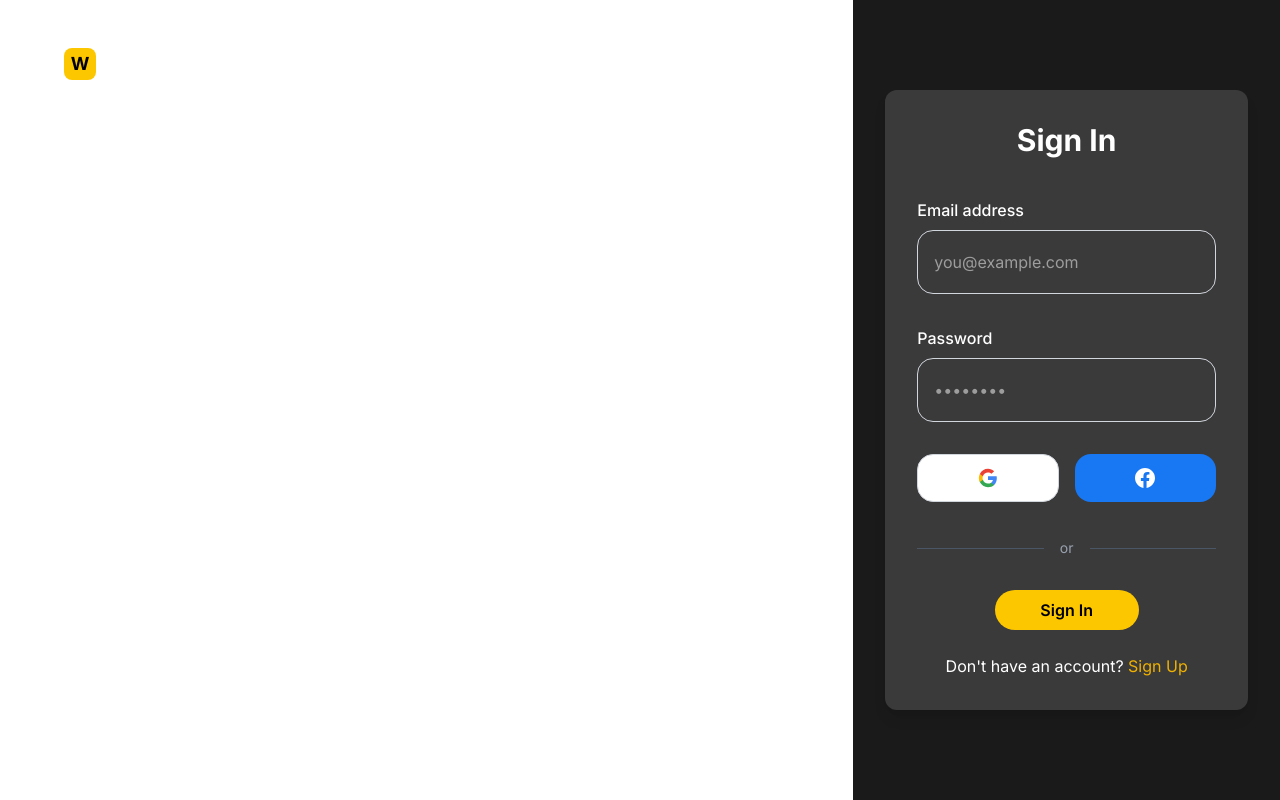
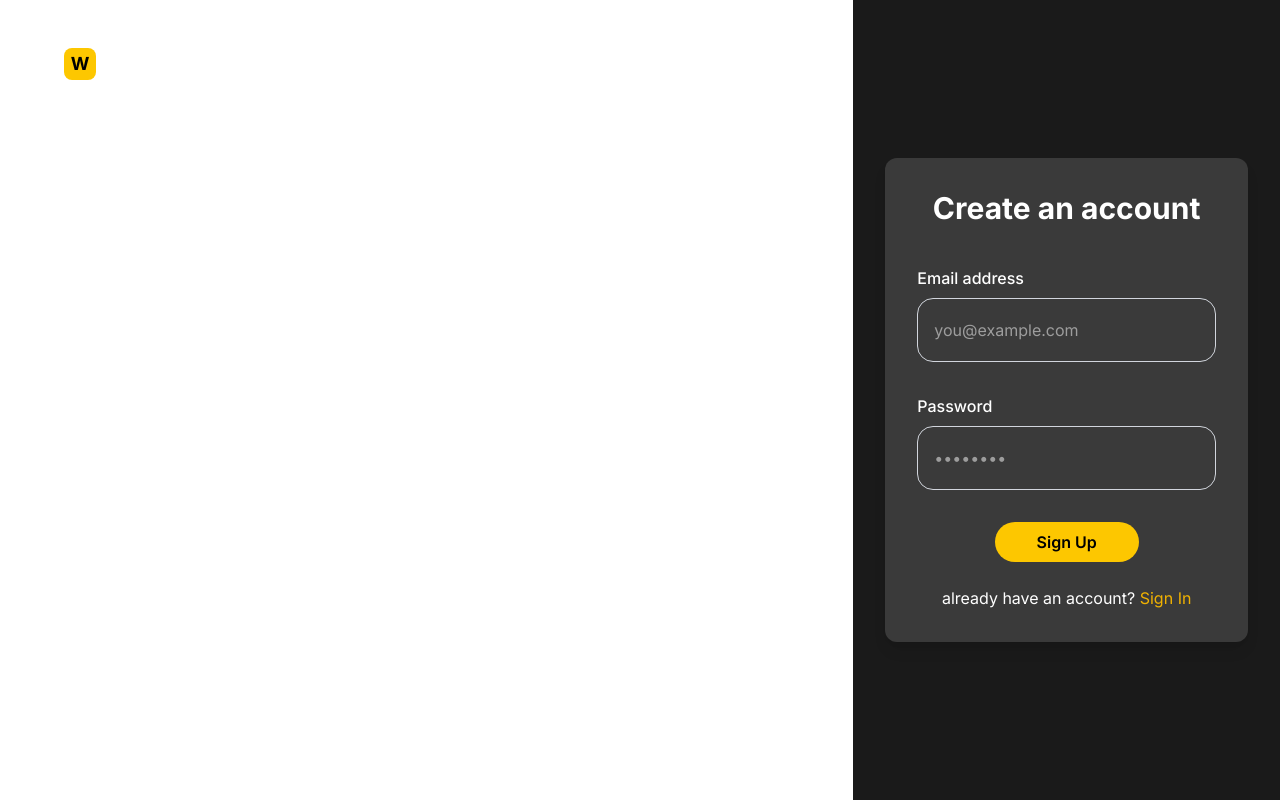
Before and after one commit to PaulP1406/Wealth-Pilot, a Next.js app in the folder wealth-wise/: page /auth/signup in a window 1280 px wide. Shown: the top 800 px of the page. Built offline with nearby package versions, Linux system fonts and the light colour scheme; grey boxes are pictures that could not be loaded.

Commit message:
sign up page clean up

```diff
--- a/wealth-wise/src/app/auth/signup/page.tsx
+++ b/wealth-wise/src/app/auth/signup/page.tsx
@@ -1,12 +1,13 @@
+import Link from 'next/link';
 export default function SignInPage() {
     return (
         <div className="min-h-screen bg-[#1a1a1a] flex">
             <div className="hidden md:block w-2/3 bg-white">
-                <a href = "/" className="flex items-left justify-left h-full mx-auto px-16 py-12">
+                <Link href="/" className="flex items-left justify-left h-full mx-auto px-16 py-12">
                     <div className="w-8 h-8 bg-yellow-400 rounded-lg flex items-center justify-center mr-3">
                         <span className="text-black font-bold text-lg">W</span>
                     </div>
-                </a>
+                </Link>
                 <img
                     src="/signin-illustration.svg"
                     alt="Sign In Illustration"
@@ -15,7 +16,7 @@ export default function SignInPage() {
             </div>
             <div className="w-full md:w-1/3 flex items-center justify-center p-8">
                 <main className="w-full max-w-md bg-[#3a3a3a] rounded-xl shadow-lg p-8">
-                    <h1 className="text-3xl flex justify-center font-bold text-white mb-6">Sign In</h1>
+                    <h1 className="text-3xl flex justify-center font-bold text-white mb-6">Create an account</h1>
                     <form className="space-y-6v flex flex-col items-center">
                         <div className="w-full mt-4">
                             <label htmlFor="email" className="block text-white font-medium mb-2">
@@ -44,48 +45,19 @@ export default function SignInPage() {
                             />
                         </div>
 
-                        <div className="w-full mt-8 space-y-3 grid grid-cols-2 gap-4">
-                            <button
-                                type="button"
-                                className="w-full h-12 bg-white text-gray-700 font-semibold py-2 px-4 rounded-2xl border border-gray-300 hover:bg-gray-50 transition-colors flex items-center justify-center"
-                            >
-                                <svg className="w-5 h-5 flex items-center justify-center" viewBox="0 0 24 24">
-                                    <path fill="#4285F4" d="M22.56 12.25c0-.78-.07-1.53-.2-2.25H12v4.26h5.92c-.26 1.37-1.04 2.53-2.21 3.31v2.77h3.57c2.08-1.92 3.28-4.74 3.28-8.09z"/>
-                                    <path fill="#34A853" d="M12 23c2.97 0 5.46-.98 7.28-2.66l-3.57-2.77c-.98.66-2.23 1.06-3.71 1.06-2.86 0-5.29-1.93-6.16-4.53H2.18v2.84C3.99 20.53 7.7 23 12 23z"/>
-                                    <path fill="#FBBC05" d="M5.84 14.09c-.22-.66-.35-1.36-.35-2.09s.13-1.43.35-2.09V7.07H2.18C1.43 8.55 1 10.22 1 12s.43 3.45 1.18 4.93l2.85-2.22.81-.62z"/>
-                                    <path fill="#EA4335" d="M12 5.38c1.62 0 3.06.56 4.21 1.64l3.15-3.15C17.45 2.09 14.97 1 12 1 7.7 1 3.99 3.47 2.18 7.07l3.66 2.84c.87-2.6 3.3-4.53 6.16-4.53z"/>
-                                </svg>
-                            </button>
-
-                            <button
-                                type="button"
-                                className="w-full h-12 bg-[#1877F2] text-white font-semibold py-2 px-4 rounded-2xl hover:bg-[#166FE5] transition-colors flex items-center justify-center"
-                            >
-                                <svg className="w-5 h-5 flex items-center justify-center" fill="currentColor" viewBox="0 0 24 24">
-                                    <path d="M24 12.073c0-6.627-5.373-12-12-12s-12 5.373-12 12c0 5.99 4.388 10.954 10.125 11.854v-8.385H7.078v-3.47h3.047V9.43c0-3.007 1.792-4.669 4.533-4.669 1.312 0 2.686.235 2.686.235v2.953H15.83c-1.491 0-1.956.925-1.956 1.874v2.25h3.328l-.532 3.47h-2.796v8.385C19.612 23.027 24 18.062 24 12.073z"/>
-                                </svg>
-                            </button>
-                        </div>
-
-                        <div className="w-full mt-6 flex items-center">
-                            <div className="flex-1 border-t border-gray-600"></div>
-                            <span className="px-4 text-gray-400 text-sm">or</span>
-                            <div className="flex-1 border-t border-gray-600"></div>
-                        </div>
-
                         <button
                             type="submit"
                             className="w-36 mx-auto mt-8 bg-yellow-400 text-black font-semibold py-2 rounded-4xl hover:bg-yellow-500 transition-colors"
                         >
-                            Sign In
+                            Sign Up
                         </button>
                     </form>
 
                     <div className="mt-6 text-center text-white">
-                        Don't have an account?{' '}
-                        <a href="/signup" className="text-yellow-500 hover:underline">
-                            Sign Up
-                        </a>
+                        already have an account?{' '}
+                        <Link href="/auth/signin" className="text-yellow-500 hover:underline">
+                            Sign In
+                        </Link>
                     </div>
                 </main>
             </div>
--- a/wealth-wise/src/components/navBar.tsx
+++ b/wealth-wise/src/components/navBar.tsx
@@ -17,19 +17,19 @@ export default function NavBar() {
 
                         {/* nav bar for large screens */}
                         <div className="hidden md:flex items-center space-x-12 flex-1 justify-center">
-                            <a href="#features" className="text-gray-300 hover:text-yellow-400 transition-colors">Features</a>
-                            <a href="#dashboard" className="text-gray-300 hover:text-yellow-400 transition-colors">Dashboard</a>
-                            <a href="#pricing" className="text-gray-300 hover:text-yellow-400 transition-colors">Pricing</a>
+                            <Link href="#features" className="text-gray-300 hover:text-yellow-400 transition-colors">Features</Link>
+                            <Link href="#dashboard" className="text-gray-300 hover:text-yellow-400 transition-colors">Dashboard</Link>
+                            <Link href="#pricing" className="text-gray-300 hover:text-yellow-400 transition-colors">Pricing</Link>
                         </div>
 
                         {/* auth buttons for large screens */}
                         <div className="hidden md:flex items-center space-x-8 flex-shrink-0">
-                            <a href="/signin" className="text-gray-300 hover:text-yellow-400 transition-colors">Sign In</a>
-                            <a>
+                            <Link href="/auth/signin" className="text-gray-300 hover:text-yellow-400 transition-colors">Sign In</Link>
+                            <Link href="/auth/signup">
                                 <button className="bg-yellow-400 text-black px-6 py-2 rounded-4xl hover:bg-yellow-500 transition-colors font-semibold">
                                     Get Started
                                 </button>
-                            </a>
+                            </Link>
                         </div>
 
                         {/* Mobile menu button */}
```
